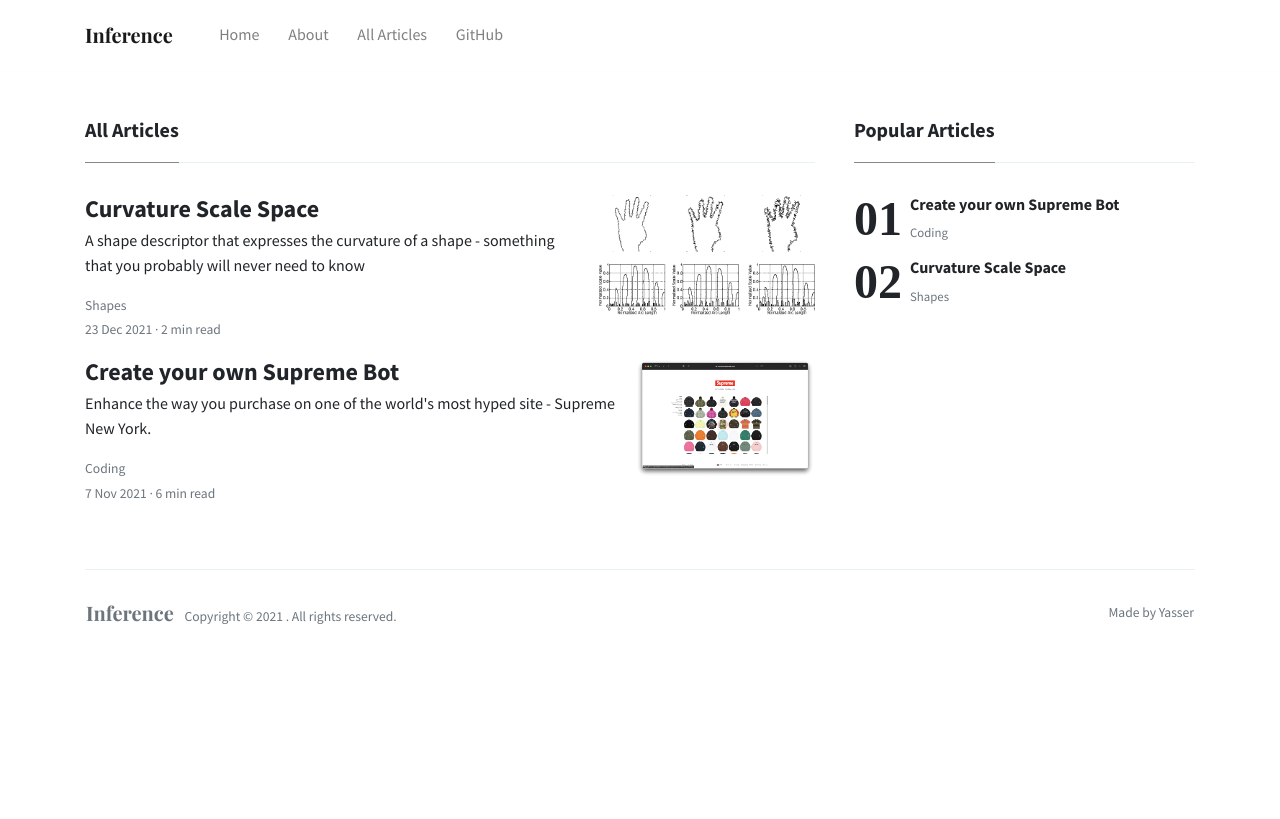
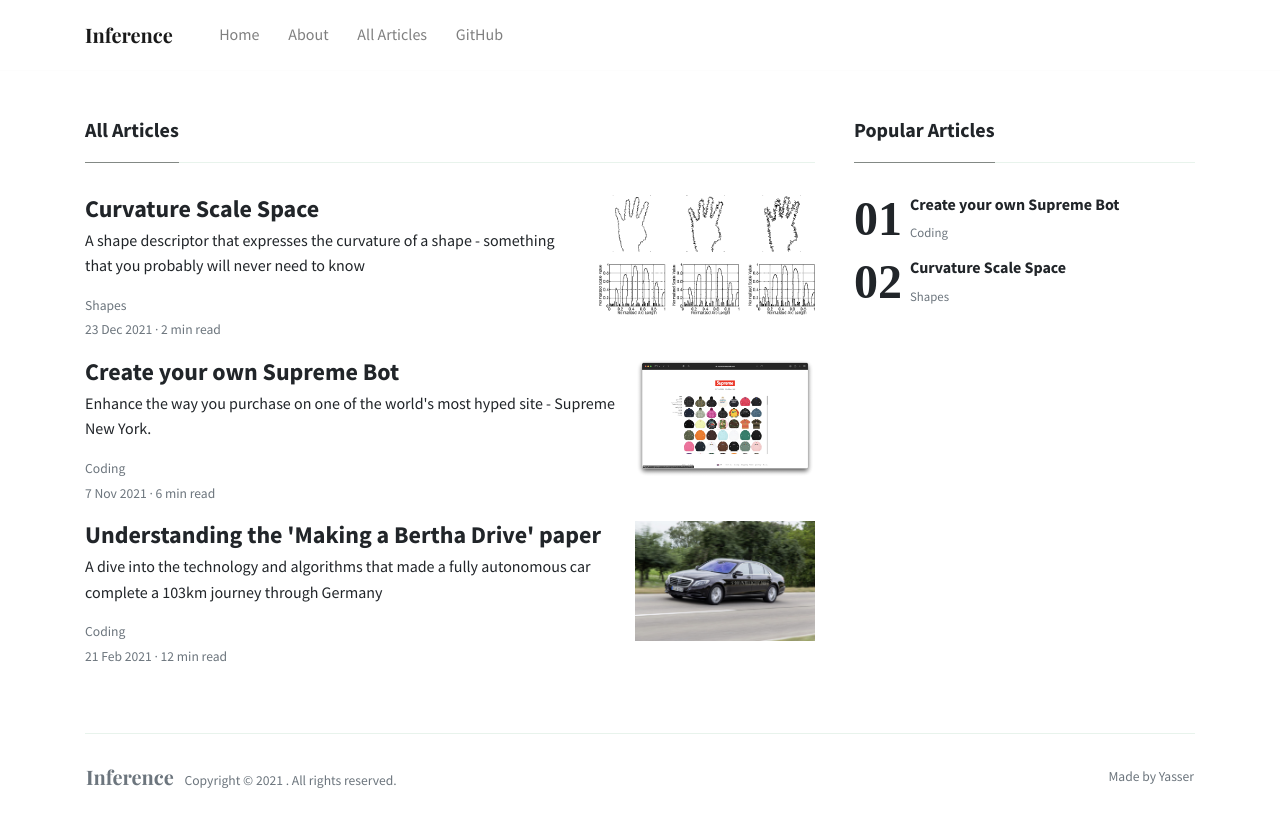
Before and after one commit to yasserqureshi1/inference, a plain HTML site: page pages/articles.html in a window 1280 px wide. Drawn offline with nearby package versions, Linux system fonts and the light colour scheme.

Commit message:
Adding 'Understanding the making a bertha drive paper' article

```diff
--- a/pages/articles.html
+++ b/pages/articles.html
@@ -168,6 +168,30 @@
 					<img height="120" src="../articles/07-11-2021/imgs/1_sup_page.png">
 				</div>
 
+				<!-- Article -->
+				<div class="mb-3 d-flex justify-content-between">
+					<div class="pr-3">
+						<!-- Article title -->
+						<h2 class="mb-1 h4 font-weight-bold">
+							<a class="text-dark" href="../articles/21-02-2021/understanding-the-making-bertha-drive-paper.html">
+								Understanding the 'Making a Bertha Drive' paper
+							</a>
+						</h2>
+						<!-- Article decription -->
+						<p>
+							A dive into the technology and algorithms that made a fully autonomous car complete a 103km journey through Germany
+						</p>
+						<!-- Article topic area-->
+						<div class="card-text text-muted small">
+							Coding
+						</div>
+						<!-- Article date and read time -->
+						<small class="text-muted">21 Feb 2021 · 12 min read</small>
+					</div>
+					<!-- Article image -->
+					<img height="120" src="../articles/21-02-2021/imgs/1_mercedes_autonomous.jpg">
+				</div>
+
 			</div>
 
 
```
